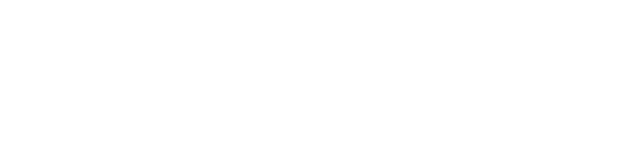
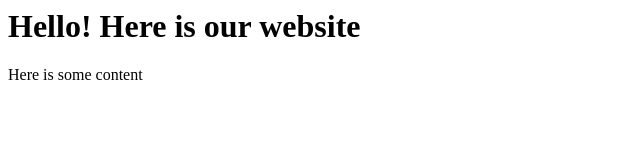
Before and after one commit to AnaSDet/test-repo, a plain HTML site: page index.html in a window 1280 px wide. Shown: the whole page, without its empty margins (0-640 px from the left). Drawn offline with Linux system fonts and the light colour scheme.

Commit message:
Update index.html

```diff
--- a/index.html
+++ b/index.html
@@ -6,5 +6,8 @@
       <meta name="viewport" content="widt=device-width, initial-scale=1.0" />
         <title>Document</title>
     </head>
-        <body></body>
+        <body>
+          <h1>Hello! Here is our website </h1>
+          <p>Here is some content</p>
+        </body>
   </html>
```
